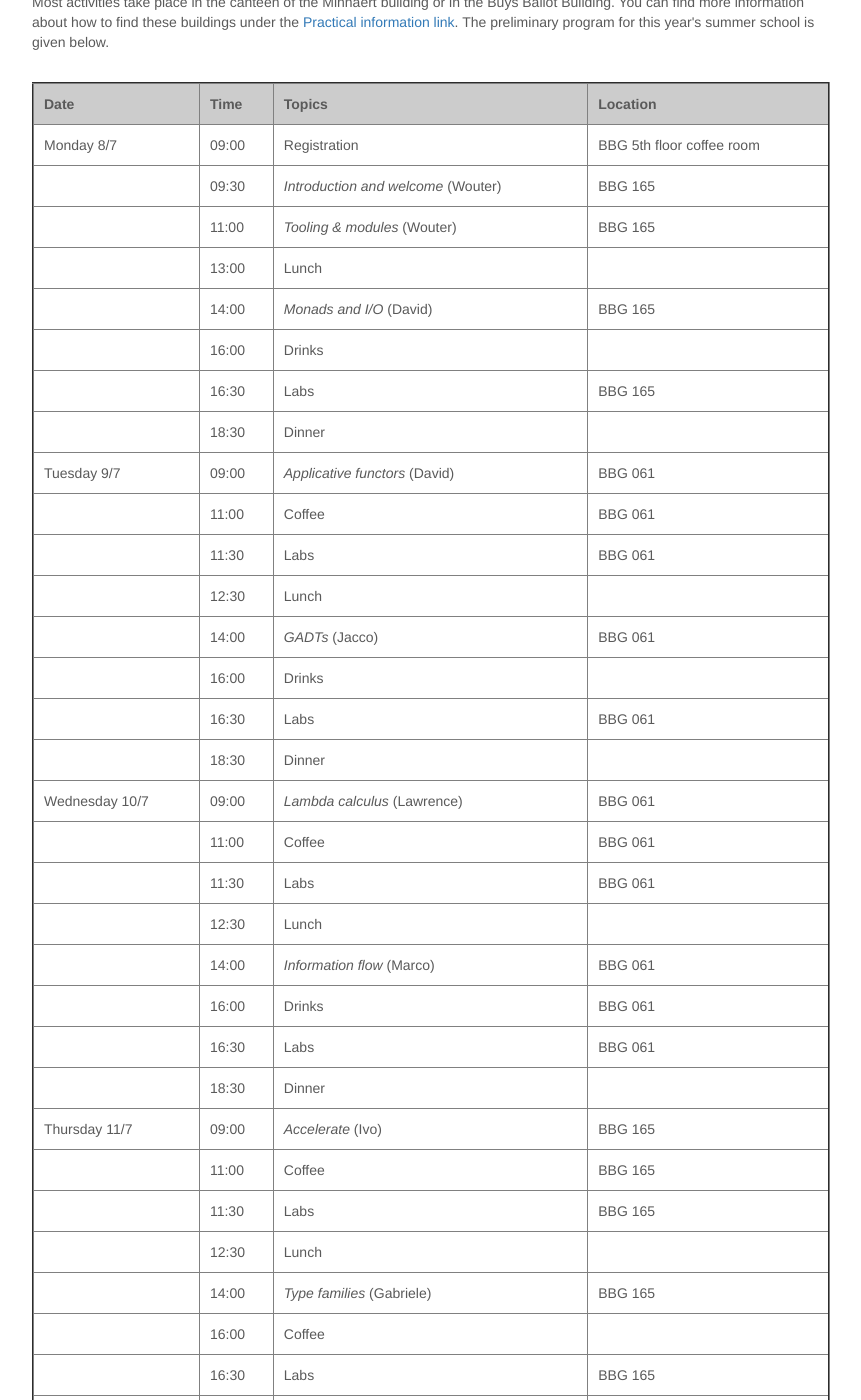
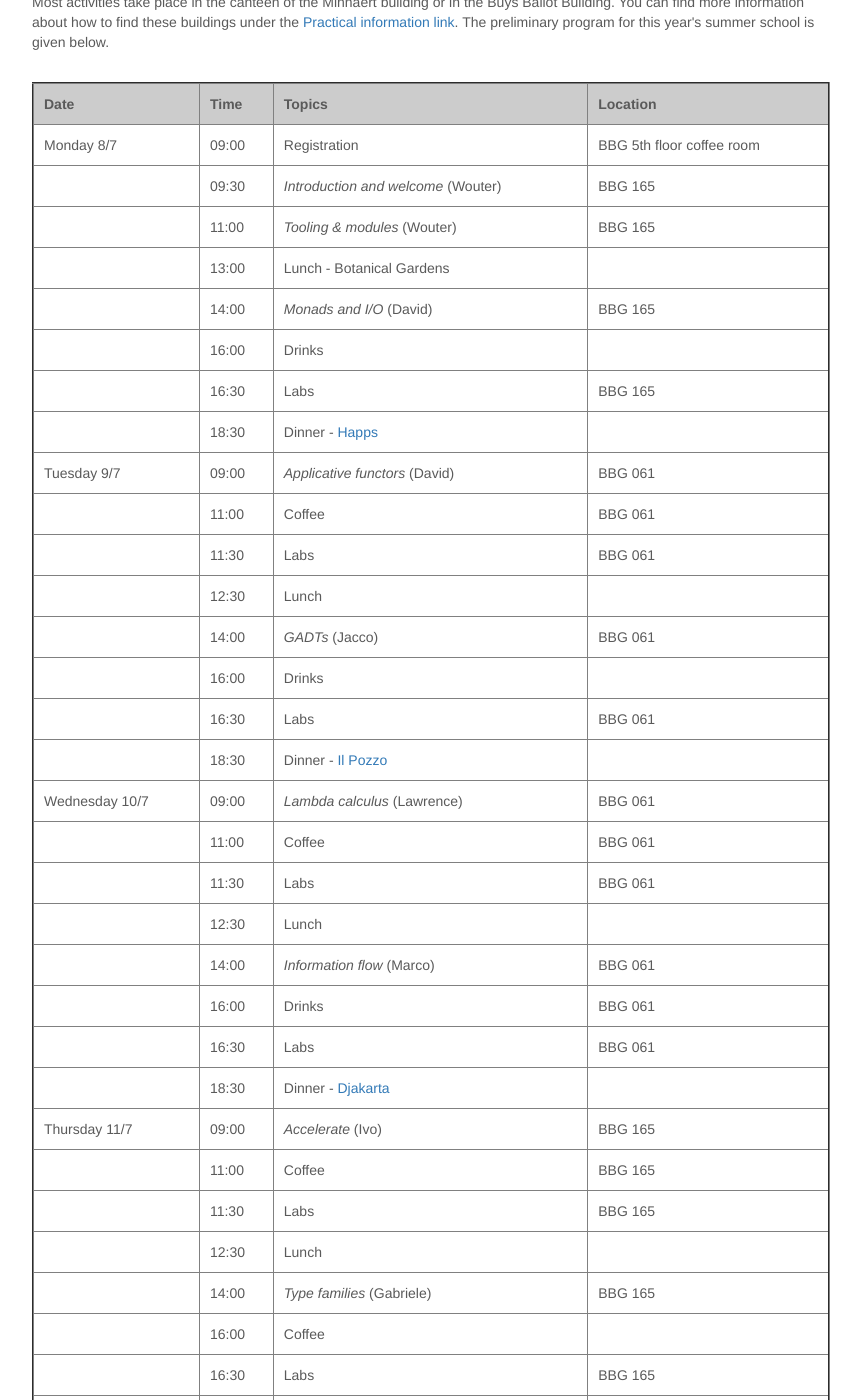
Before and after one commit to uu-afp/uu-afp.github.io, a Jekyll site: the page built from schedule.html, in a window 1280 px wide and 1400 px high, scrolled down 231 px. Shown: the whole window, without its empty margins (209-1070 px from the left). Built offline with Jekyll 4.4.1, drawn with Linux system fonts in a browser that asks for light colours; nearby versions of some CDN libraries; some of the changed text lies outside the part shown.

Commit message:
Schedule with dinner/lunch.

```diff
--- a/schedule.html
+++ b/schedule.html
@@ -73,7 +73,7 @@
     <tr>
       <td></td>
       <td>13:00</td>
-      <td>Lunch</td>
+      <td>Lunch - Botanical Gardens</td>
       <td></td>
     </tr>
 
@@ -101,7 +101,7 @@
     <tr>
       <td></td>
       <td>18:30</td>
-      <td>Dinner</td>
+      <td>Dinner - <a href="https://www.happsutrecht.nl/">Happs</a></td>
       <td></td>
     </tr>
 
@@ -158,7 +158,7 @@
     <tr>
       <td></td>
       <td>18:30</td>
-      <td>Dinner</td>
+      <td>Dinner - <a href="https://www.ilpozzo.nl/">Il Pozzo</a></td>
       <td></td>
     </tr>
 
@@ -215,7 +215,7 @@
     <tr>
       <td></td>
       <td>18:30</td>
-      <td>Dinner</td>
+      <td>Dinner - <a href="https://djakarta.nl/">Djakarta</a></td>
       <td></td>
     </tr>
 
```
Also changed, not shown: other parts of schedule.html (+2 -2 lines).
